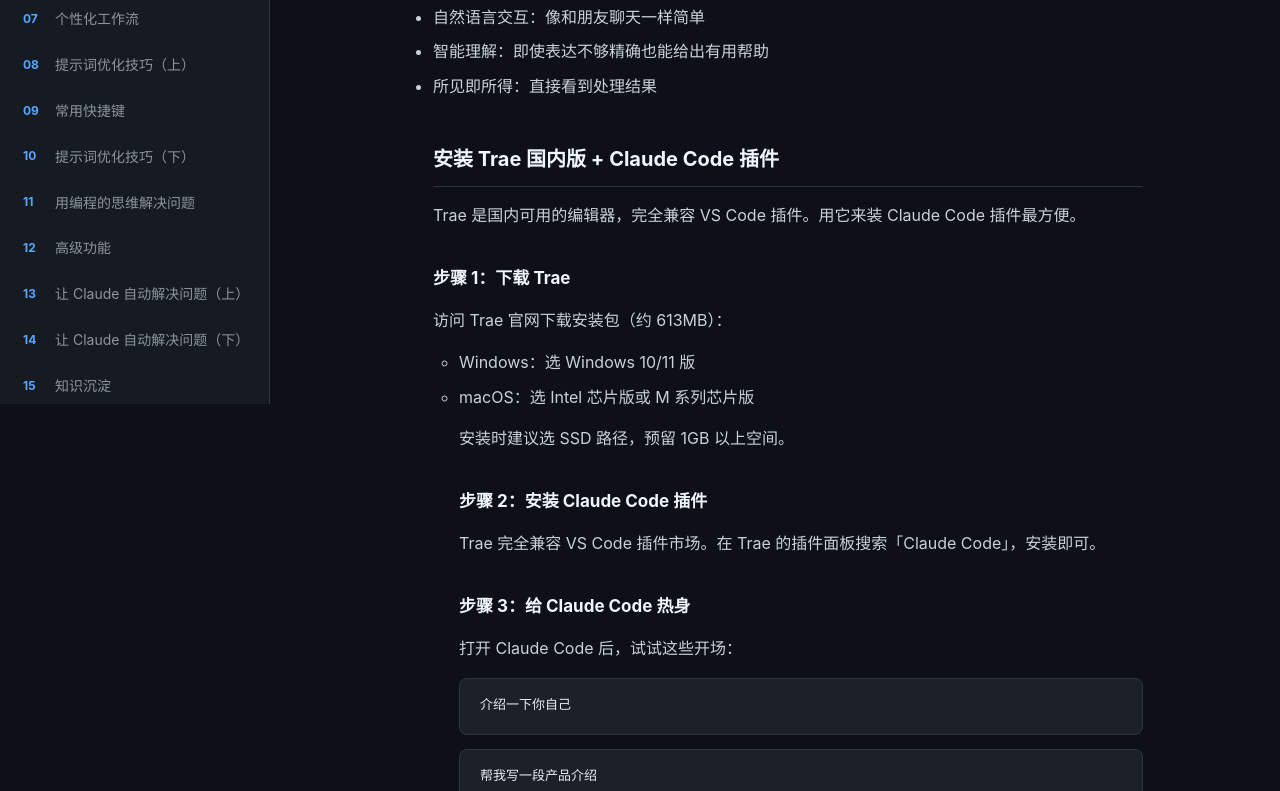
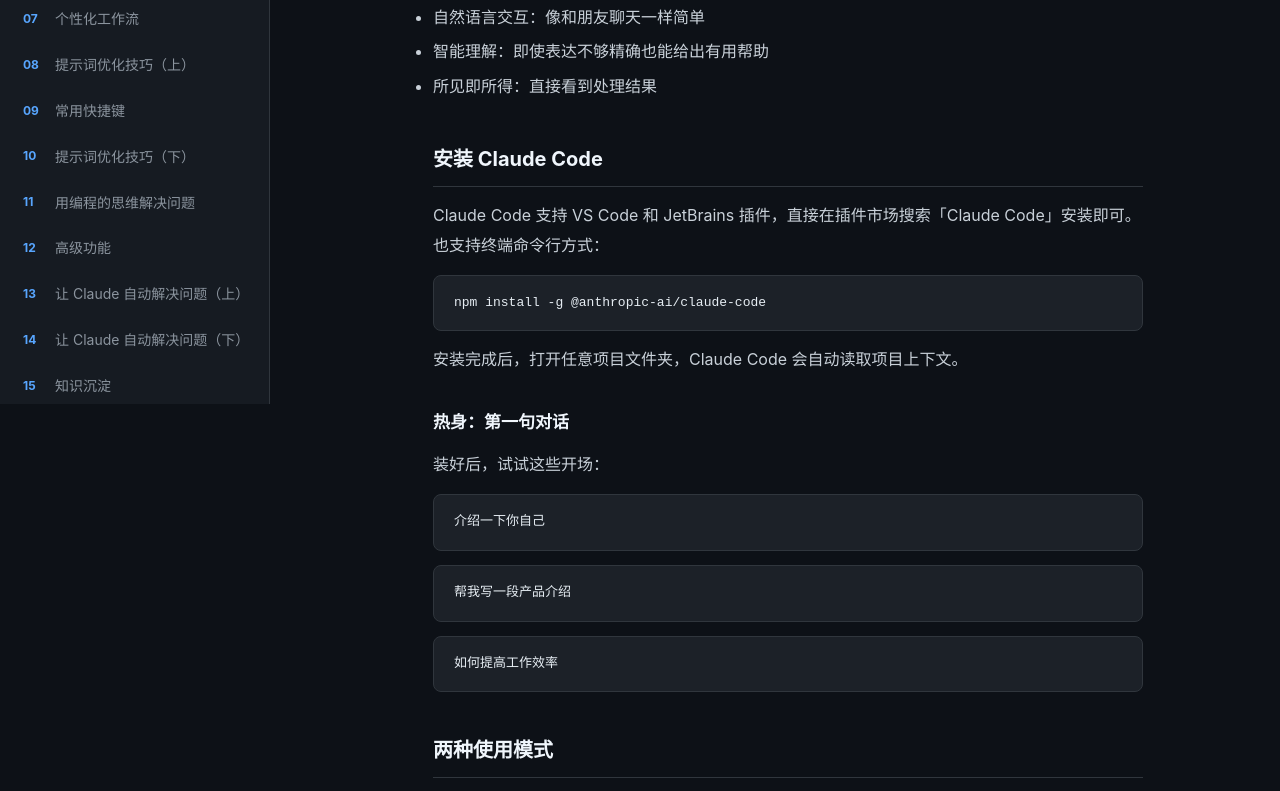
Before and after one commit to qiangjitaibai/claude-code-course-15d, a plain HTML site: page index.html in a window 1280 px wide. Shown: the part 396-1187 px from the top of the page. Drawn offline with Linux system fonts and the light colour scheme.

Commit message:
更新：移除 Trae 相关内容

```diff
--- a/index.html
+++ b/index.html
@@ -98,19 +98,12 @@
 <li>智能理解：即使表达不够精确也能给出有用帮助</li>
 <li>所见即所得：直接看到处理结果</li>
 </ol>
-<h2>安装 Trae 国内版 + Claude Code 插件</h2>
-<p>Trae 是国内可用的编辑器，完全兼容 VS Code 插件。用它来装 Claude Code 插件最方便。</p>
-<h3>步骤 1：下载 Trae</h3>
-<p>访问 Trae 官网下载安装包（约 613MB）：</p>
-<ul>
-<li>Windows：选 Windows 10/11 版</li>
-<li>macOS：选 Intel 芯片版或 M 系列芯片版</li>
-</ol>
-<p>安装时建议选 SSD 路径，预留 1GB 以上空间。</p>
-<h3>步骤 2：安装 Claude Code 插件</h3>
-<p>Trae 完全兼容 VS Code 插件市场。在 Trae 的插件面板搜索「Claude Code」，安装即可。</p>
-<h3>步骤 3：给 Claude Code 热身</h3>
-<p>打开 Claude Code 后，试试这些开场：</p>
+<h2>安装 Claude Code</h2>
+<p>Claude Code 支持 VS Code 和 JetBrains 插件，直接在插件市场搜索「Claude Code」安装即可。也支持终端命令行方式：</p>
+<pre><code>npm install -g @anthropic-ai/claude-code</code></pre>
+<p>安装完成后，打开任意项目文件夹，Claude Code 会自动读取项目上下文。</p>
+<h3>热身：第一句对话</h3>
+<p>装好后，试试这些开场：</p>
 <pre><code>介绍一下你自己</code></pre>
 <pre><code>帮我写一段产品介绍</code></pre>
 <pre><code>如何提高工作效率</code></pre>
@@ -125,7 +118,7 @@
 目标用户是年轻白领，字数在 200 字左右，风格要时尚现代。</code></pre>
 <p>提供的信息越完整，Claude 给出的结果越精准。</p>
 <h2>今日任务</h2>
-<p>装好 Trae + Claude Code 插件，用上面「具体表达」的模板试试——把智能手表换成你实际在做的产品或项目，看看它给出的文案。</p></div></article>
+<p>装好 Claude Code，用上面「具体表达」的模板试试——把智能手表换成你实际在做的产品或项目，看看它给出的文案。</p></div></article>
 <article id="day2"><div class="day-header"><span class="day-badge">Day 2</span><h1>接入国内大模型：快、省、稳</h1><div class="meta">5月13日 周三</div></div><div class="day-body"><h2>为什么选国内模型</h2>
 <ul>
 <li>响应更快：服务器在国内，1-2 秒内回复</li>
@@ -147,13 +140,11 @@
 <li>适用：代码补全、代码解释、系统设计</li>
 </ol>
 <h2>配置方式</h2>
-<h3>方案一：Trae 插件直接配置</h3>
-<p>在 Trae 的 Claude Code 插件设置中，找到「模型配置」，填入对应的 API 地址和 Key。</p>
-<h3>方案二：LiteLLM 中转</h3>
+<h3>方案一：LiteLLM 中转</h3>
 <pre><code>pip install litellm
 litellm --model deepseek/deepseek-chat \
   --api_base https://api.deepseek.com/v1</code></pre>
-<h3>方案三：One API</h3>
+<h3>方案二：One API</h3>
 <p>一站式管理多个模型 Key，可视化界面，支持 DeepSeek、通义千问、智谱、Moonshot 等几乎所有国内模型。</p>
 <h2>模型选择策略</h2>
 <table><tr><td>任务</td><td>推荐</td></tr><tr><td>文案生成、日常问答</td><td>GLM-4 / Qwen Plus</td></tr><tr><td>代码开发、复杂分析</td><td>Claude Sonnet / Qwen Max</td></tr><tr><td>大量批量处理</td><td>DeepSeek V3（最省成本）</td></tr></table>
@@ -692,7 +683,7 @@
 <li>写清楚约束——越模糊越费 token</li>
 </ol>
 <h2>十五天回顾</h2>
-<table><tr><td>阶段</td><td>内容</td></tr><tr><td>上手</td><td>安装 Trae、接入国内模型、基础操作</td></tr><tr><td>实战</td><td>文案创作、文档提取、数据处理</td></tr><tr><td>进阶</td><td>模板定制、提示词技巧、快捷键</td></tr><tr><td>思维</td><td>任务拆解、编程思维、批量处理</td></tr><tr><td>沉淀</td><td>自定义工具、文档化、成本控制</td></tr></table>
+<table><tr><td>阶段</td><td>内容</td></tr><tr><td>上手</td><td>安装配置、接入国内模型、基础操作</td></tr><tr><td>实战</td><td>文案创作、文档提取、数据处理</td></tr><tr><td>进阶</td><td>模板定制、提示词技巧、快捷键</td></tr><tr><td>思维</td><td>任务拆解、编程思维、批量处理</td></tr><tr><td>沉淀</td><td>自定义工具、文档化、成本控制</td></tr></table>
 <h2>接下来的路</h2>
 <p>每天用。用得越多，模板越丰富，Claude 越懂你。</p>
 <p>把你每次成功的提示词、模板、经验都记录下来——一个月后回头翻，你会惊讶自己已经积累了一套完整的工作流。</p>
```
